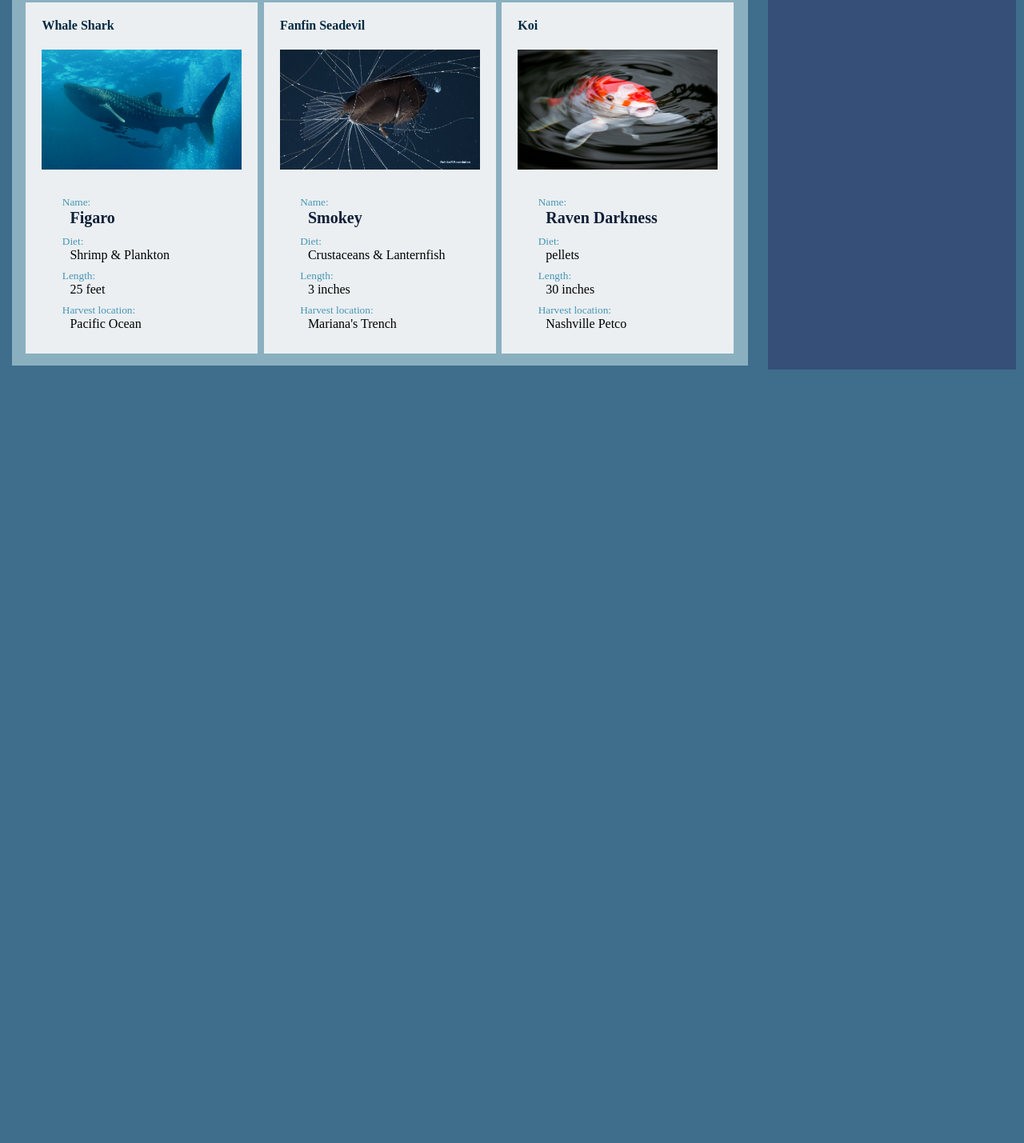
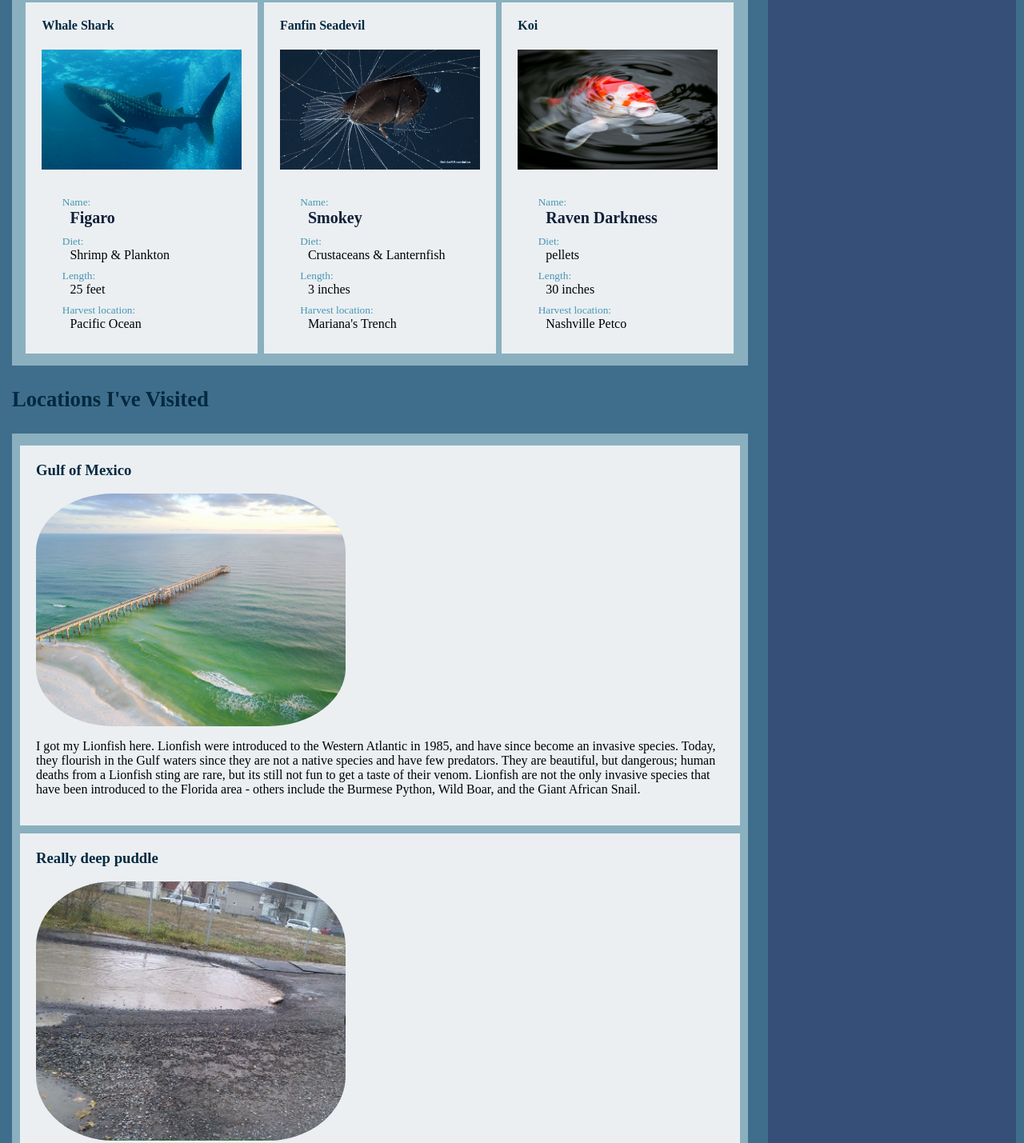
Before and after one commit to ajstyers/NSS-Martins-Aquarium, a plain HTML site: page index.html in a window 1280 px wide. Shown: the part 611-2040 px from the top of the page at 80% size. Before the commit the page ends 1083 px from the top, so only its background shows below. Drawn offline with Linux system fonts and the light colour scheme.

Commit message:
added locations section, more places to finish typing up

```diff
--- a/index.html
+++ b/index.html
@@ -101,7 +101,32 @@
           </div>
         </article>
       </section>
+      <!--Locations portion of page-->
+      <h1 class="harvest-header">Locations I've Visited</h1>
+      <section class="locations-section">
+        <article class="location-details">
+          <h3 class="location-details-header">Gulf of Mexico</h3>
+          <img class="location--img" src="images/gulf-of-mexico.jpg" />
+          <p class="location-text">I got my Lionfish here.
+            Lionfish were introduced to the Western Atlantic in 1985, and have since become an invasive species.
+            Today, they flourish in the Gulf waters since they are not a native species and have few predators.
+            They are beautiful, but dangerous; human deaths from a Lionfish sting are rare, but its still
+            not fun to get a taste of their venom.
+            Lionfish are not the only invasive species that have been introduced to the Florida area - others
+            include the Burmese Python, Wild Boar, and the Giant African Snail.</p>
+        </article>
+        <article class="location-details">
+          <h3 class="location-details-header">Really deep puddle</h3>
+          <img class="location--img" src="images/puddle.jpg" />
+          <p class="location-text">Yea, this one was weird.  When I saw the puddle off of 440 East, it was
+            unassuming at first.  It wasn't very wide, but upon closer inspection, boy was it deep!
+            I didn't expect to find anything in it, so you can imagine my surprise when I saw a giant
+            oarfish near the surface - especially since these fish are usually found at depths of 200 meters!
+          </p>
+        </article>
+      </section>
     </section>
+    <!--Aside Bar-->
     <aside class="rightSide">
       <h6>Tank Maintenence Tips</h6>
       <section>
--- a/styles/main.css
+++ b/styles/main.css
@@ -14,6 +14,8 @@ body {
 .leftMain {
     width: 73%;
     padding: 5px;
+    display: flex;
+    flex-wrap: wrap;
 }
 
 .topBar {
@@ -33,7 +35,6 @@ body {
 
 .rightSide {
     /* aside for explaining process of keeping tank clean */
-    background-color: #3E6E8C;
     background-color: hsl(217, 38%, 34%);
     float: right;
     padding: 10px;
@@ -48,6 +49,7 @@ body {
     margin-right: auto;
     justify-content: space-evenly;
     padding: 10px;
+    width: 100%;
 }
 
 .fishDetails {
@@ -70,6 +72,7 @@ body {
 .fishDetail_h4 {
     color: #042940;
     margin-top: 0px;
+    size: 20pt;
 }
 
 .fish--img{
@@ -123,3 +126,47 @@ body {
     margin-top: 0.7em;
     margin-bottom: 1em;
 }
+
+.locations-section {
+    background-color: #8AB0BF;
+    display: flex;
+    flex-wrap: wrap;
+    margin-left: auto;
+    margin-right: auto;
+    width: 100%;
+    justify-content: space-evenly;
+    padding: 10px;
+}
+
+.harvest-header{
+    font-size: 20pt;
+    color: #042940;
+}
+
+.location-details {
+    background-color: #EBEFF2;
+    padding: 20px;
+    margin-top: 5px;
+    margin-bottom: 5px;
+    display: flex;
+    flex-direction: column;
+    justify-content: flex-start;
+    width: 100%;
+    height: min-content;
+}
+
+.location-details-header {
+    color: #042940;
+    margin-top: 0px;
+    size: 18pt;
+}
+
+.location-tex {
+    size: 10pt;
+}
+
+.location--img {
+    width: 45%;
+    height: auto;
+    border-radius: 25%;
+}
```
Also changed, not shown: images/gulf-of-mexico.jpg (added), images/puddle.jpg (added).
